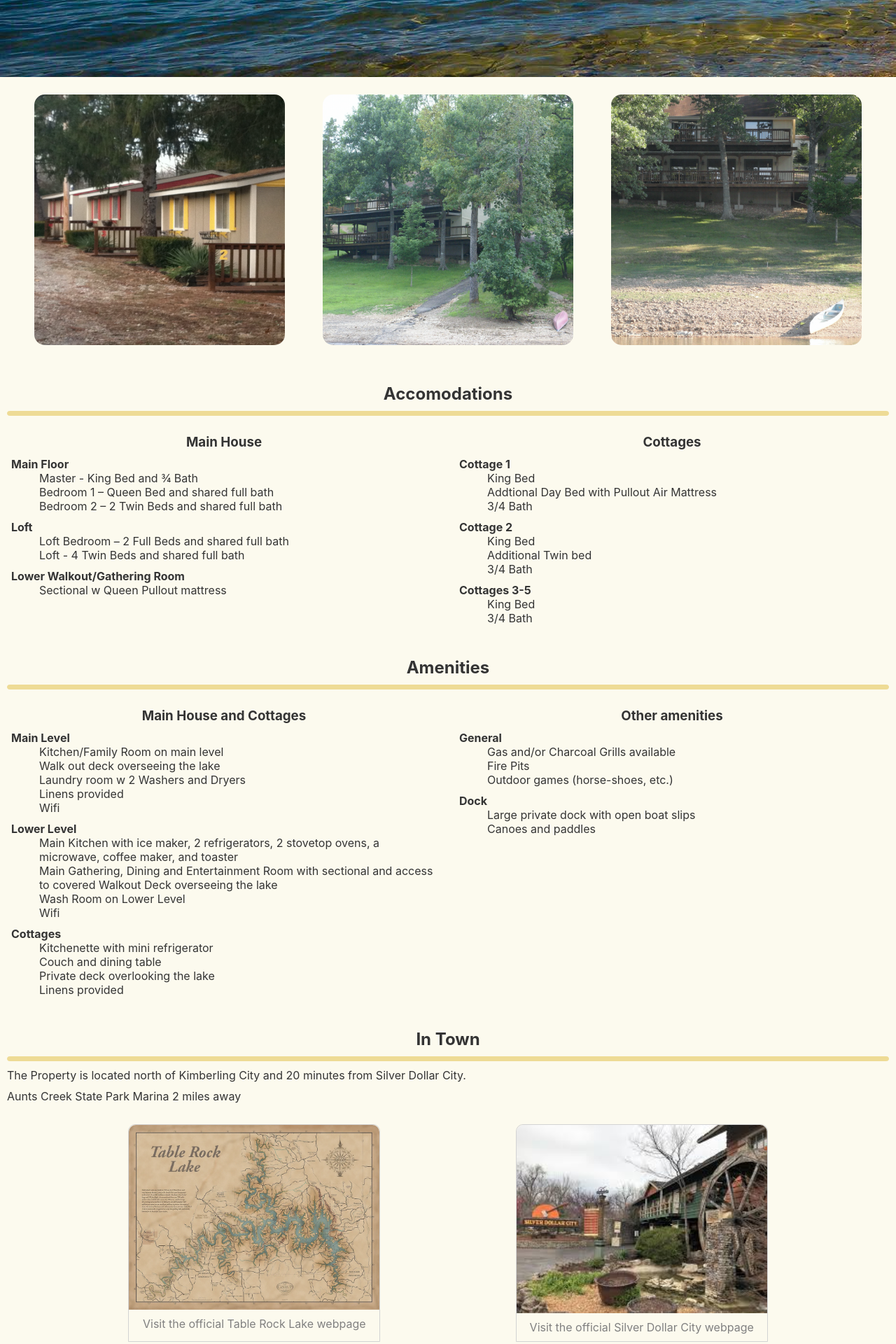
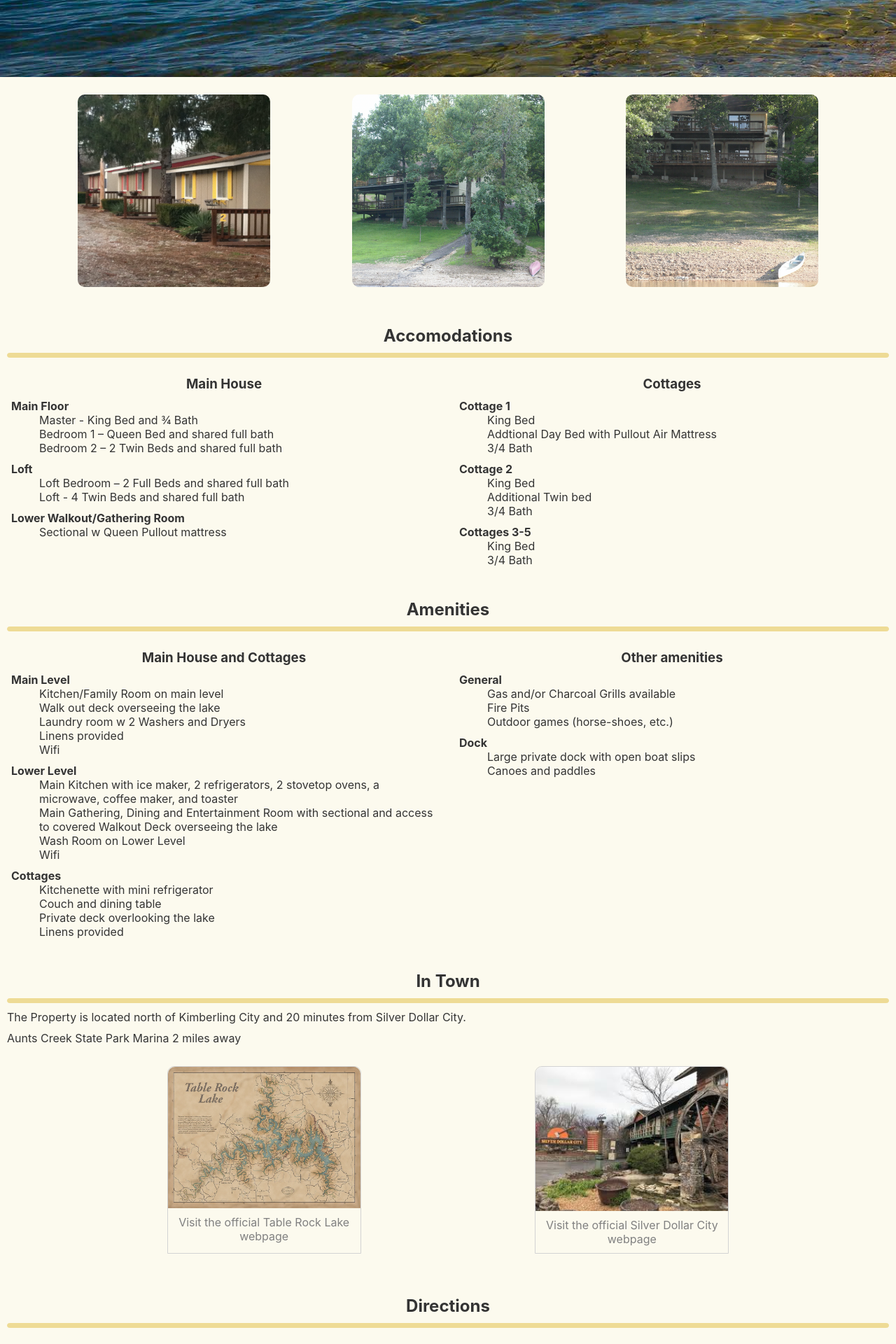
Before and after one commit to mkgude/murphy-lakehouse-app, a React (Create React App) app: page / in a window 1280 px wide. Shown: the part 340-2260 px from the top of the page at 70% size. Built offline with nearby package versions, Linux system fonts and the light colour scheme.

Commit message:
edited photos to fix extreme length issues:

```diff
--- a/src/App.css
+++ b/src/App.css
@@ -123,17 +123,15 @@ p {
   justify-content: center;
   margin-top: 20px;
   margin-bottom: 20px;
-  max-height: 400px;
 }
 .property-images {
-  width: 45%;
-  max-height: 400px;
+  max-width: 150px;
+  max-height: 150px;
   margin: 5px;
-  border-radius: 15px;
+  border-radius: 10px;
 }
 .lake-activity-link {
-  width: 40%;
-  max-height: 400px;
+  max-width: 150px;
   margin: 10px;
   display: flex;
   flex-direction: row;
@@ -144,8 +142,8 @@ p {
   border-top-right-radius: 10px;
 }
 .addtl-images {
-  width: 100%;
-  height: auto;
+  max-width: 150px;
+  max-height: 150px;
   border-top-left-radius: 10px;
   border-top-right-radius: 10px;
 }
@@ -186,10 +184,16 @@ figcaption a:hover {
     justify-content: space-evenly;
   }
   .property-images {
-    width: 28%;
+    max-width: 275px;
+    max-height: 275px;
   }
   .lake-activity-link {
-    width: 28%;
     justify-content: space-evenly;
+    max-width: 275px;
+  }
+  .addtl-images {
+    max-width: 275px;
+    max-height: 275px;
+    width: 275px;
   }
 }
```
